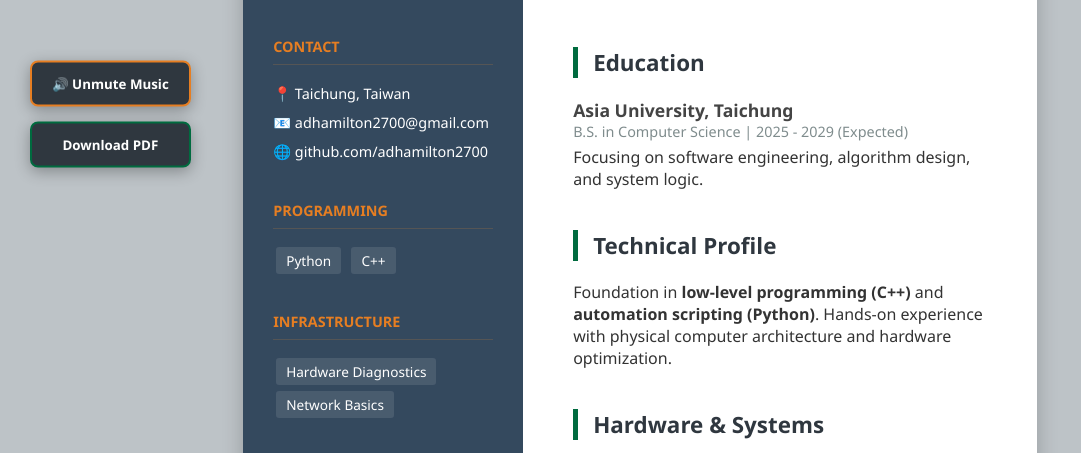
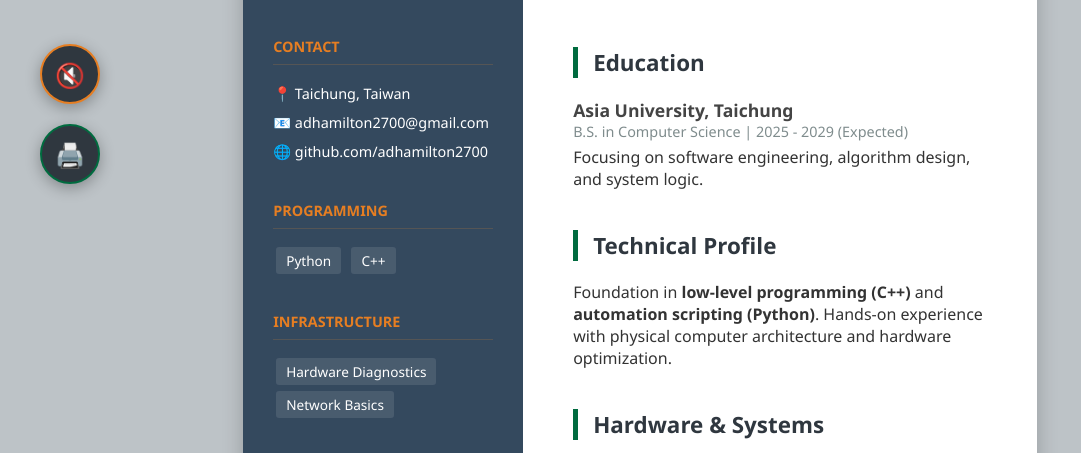
Before and after one commit to adhamilton2700/Resume, a plain HTML site: page index.html in a window 1280 px wide. Shown: the part 286-739 px from the top of the page, without its empty margins (0-1081 px from the left). Drawn offline with Linux system fonts and the light colour scheme.

Commit message:
removed text from music/print buttons for cleaner aesthetic

```diff
--- a/index.html
+++ b/index.html
@@ -26,35 +26,37 @@
             padding: 50px 20px;
         }
 
-        /* Fixed Sidebar Control Panel */
+        /* Minimalist Icon Control Panel */
         .external-controls {
             position: fixed;
-            left: 30px;
+            left: 40px;
             top: 50%;
             transform: translateY(-50%);
             display: flex;
             flex-direction: column;
-            gap: 15px;
+            gap: 20px;
             z-index: 1000;
         }
 
-        .ctrl-btn {
+        .icon-btn {
             background: var(--dark-grey);
             color: white;
             border: 2px solid var(--au-green);
-            padding: 12px 20px;
-            border-radius: 8px;
+            width: 60px;
+            height: 60px;
+            border-radius: 50%;
             cursor: pointer;
-            font-weight: bold;
+            font-size: 1.5rem;
+            display: flex;
+            align-items: center;
+            justify-content: center;
             box-shadow: 0 4px 15px rgba(0,0,0,0.3);
-            transition: all 0.3s ease;
-            min-width: 150px;
-            text-align: center;
+            transition: all 0.3s cubic-bezier(0.175, 0.885, 0.32, 1.275);
         }
 
-        .ctrl-btn:hover {
+        .icon-btn:hover {
             background: var(--au-green);
-            transform: scale(1.05);
+            transform: scale(1.1);
         }
 
         .mute-btn {
@@ -192,8 +194,9 @@
 <body>
 
     <div class="external-controls">
-        <button id="muteToggle" class="ctrl-btn mute-btn">🔊 Unmute Music</button>
-        <button class="ctrl-btn" onclick="window.print()">Download PDF</button>
+        <button id="muteToggle" class="icon-btn mute-btn" title="Unmute Music">🔇</button>
+        <button class="icon-btn" onclick="window.print()" title="Download PDF">🖨️</button>
+
         <audio id="bgMusic" loop autoplay muted>
             <source src="music.mp3" type="audio/mpeg">
         </audio>
@@ -287,22 +290,16 @@
         const music = document.getElementById('bgMusic');
         const btn = document.getElementById('muteToggle');
 
-        // Initial attempt to play (some browsers allow muted autoplay)
-        window.addEventListener('load', () => {
-            music.play().catch(error => {
-                console.log("Autoplay prevented. Waiting for interaction.");
-            });
-        });
-
         btn.addEventListener('click', () => {
             if (music.muted) {
                 music.muted = false;
-                btn.innerText = "🔇 Mute Music";
-                // Ensure it plays if autoplay was blocked
+                btn.innerText = "🔊"; // Changed icon to 'sound on'
+                btn.title = "Mute Music";
                 music.play();
             } else {
                 music.muted = true;
-                btn.innerText = "🔊 Unmute Music";
+                btn.innerText = "🔇"; // Changed icon to 'sound off'
+                btn.title = "Unmute Music";
             }
         });
 
```
